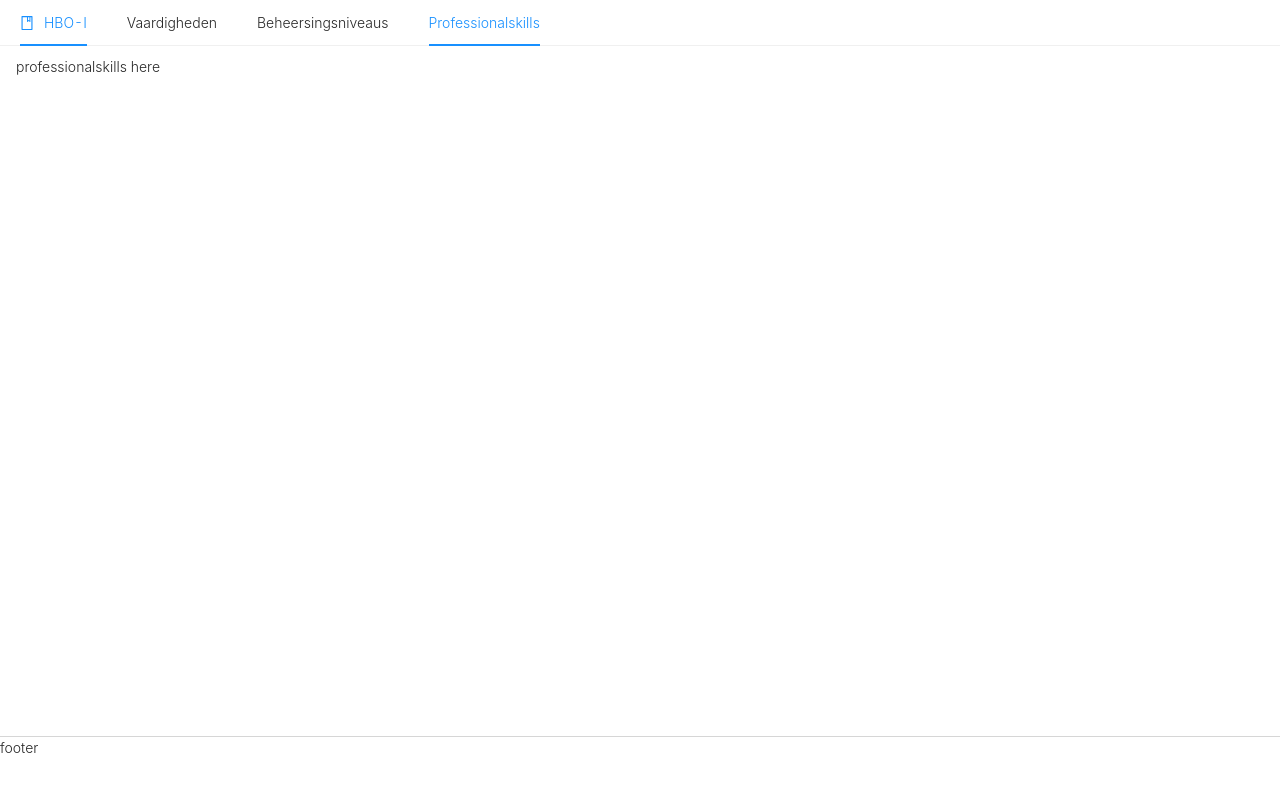
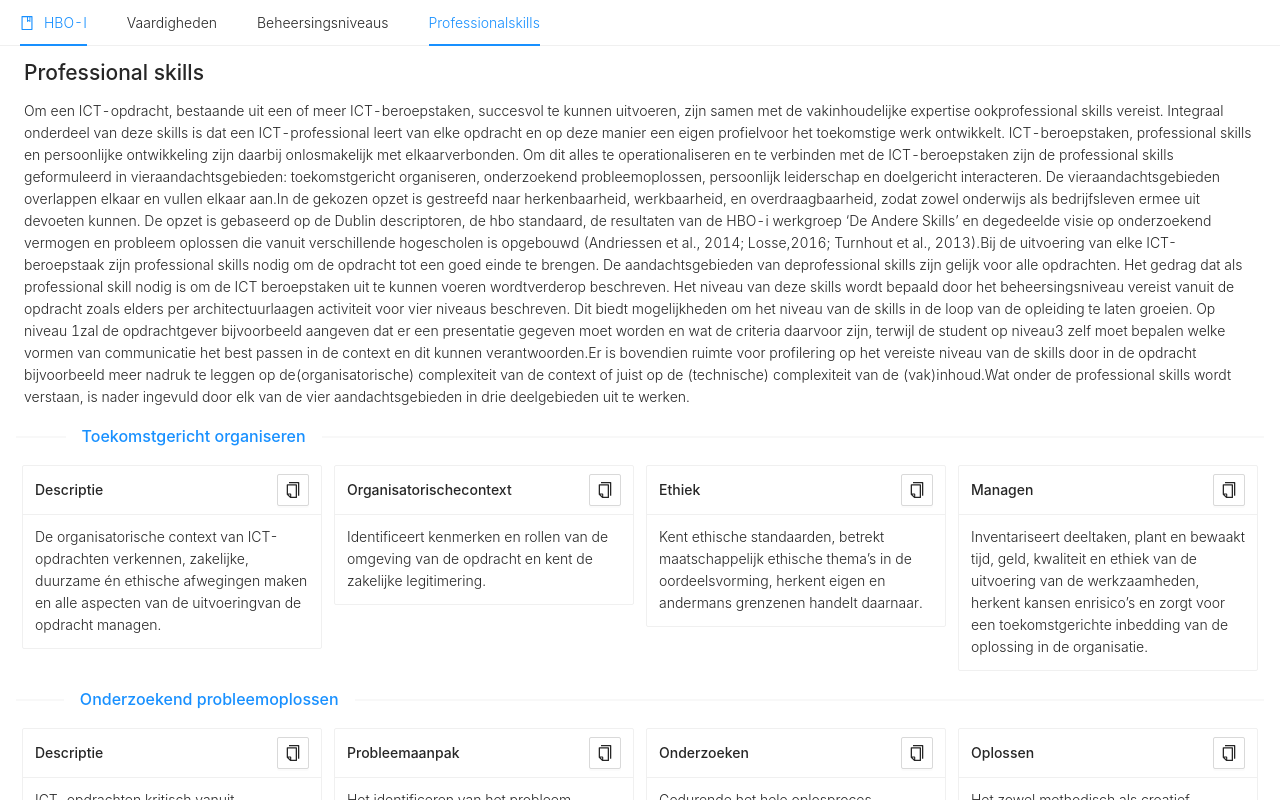
Before and after one commit to spark-156/leveling-education-framework, a React (Create React App) app in the folder frontend/: page /professionalskills in a window 1280 px wide. Shown: the top 800 px of the page. Built offline with nearby package versions, Linux system fonts and the light colour scheme.

Commit message:
implement professionalskills page

```diff
--- a/frontend/src/App.js
+++ b/frontend/src/App.js
@@ -10,6 +10,7 @@ import {
 } from "react-router-dom";
 import { Footer } from "./components/Footer";
 import PageNotFound from "./views/PageNotFound";
+import ProfessionalSkills from "./views/Professionalskills";
 
 function App() {
   return <Router>
@@ -27,7 +28,7 @@ function App() {
               <div>beheersingsniveaus here</div>
             </Route>
             <Route path='/professionalskills'>
-              <div>professionalskills here</div>
+              <ProfessionalSkills />
             </Route>
             <Route path='*'>
               <PageNotFound />
--- a/frontend/src/views/Professionalskills.jsx
+++ b/frontend/src/views/Professionalskills.jsx
@@ -3,12 +3,10 @@ import React from 'react'
 import { Row, Col } from "antd";
 
 import { Skill } from "../components/Skill"
-import { NavbarHBOI } from "../components/Navbar"
 import { rowStyle } from '../lib';
 
 export default function Professionalskills() {
   return <>
-    <NavbarHBOI active="professionalskills" />
     <Row style={rowStyle} gutter={[16, { xs: 8, sm: 16, md: 16, lg: 16 }]}>
       <Col span={24}>
         <h2>Professional skills</h2>
```
